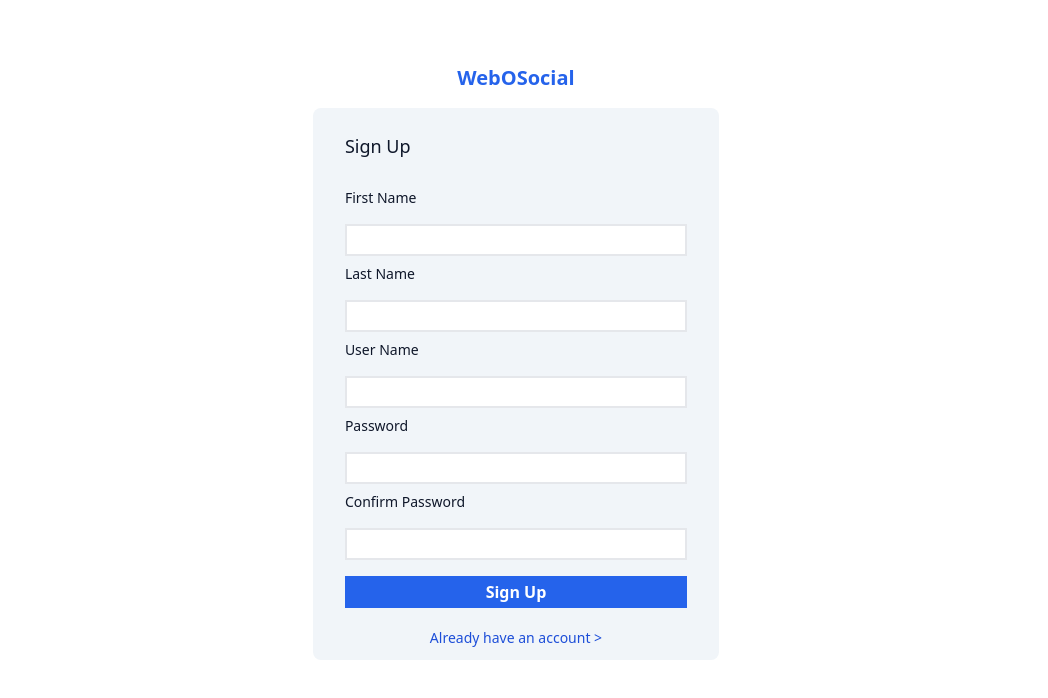
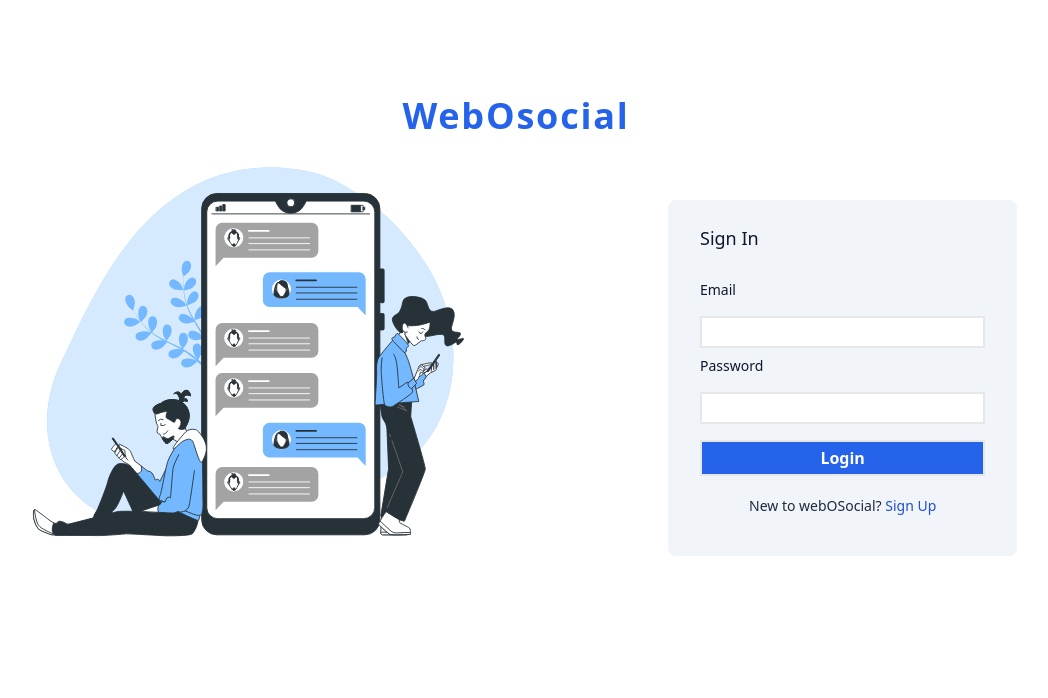
Before and after one commit to shivkadiwala20/social-feed-frontend, a React (Vite) app: page / in a window 1280 px wide. Shown: the top 698 px of the page, without its empty margins (124-1172 px from the left). Built offline with nearby package versions, Linux system fonts and the light colour scheme.

Commit message:
sign-up done

```diff
--- a/package.json
+++ b/package.json
@@ -10,13 +10,14 @@
     "preview": "vite preview"
   },
   "dependencies": {
-    "@reduxjs/toolkit": "^2.2.2",
+    "@reduxjs/toolkit": "^2.2.3",
     "react": "^18.2.0",
     "react-dom": "^18.2.0",
     "react-hook-form": "^7.51.2",
     "react-loader-spinner": "^6.1.6",
     "react-redux": "^9.1.0",
     "react-router-dom": "^6.22.3",
+    "react-spinner-loader": "^1.1.1",
     "react-toastify": "^10.0.5"
   },
   "devDependencies": {
--- a/src/App.jsx
+++ b/src/App.jsx
@@ -1,17 +1,11 @@
-import { BrowserRouter } from 'react-router-dom';
+import { RouterProvider } from 'react-router-dom';
 import './App.css';
-import SignUp from './pages/authentication/SignUp';
+
+import appRouting from './appRouting';
 // import { SignIn } from './pages/authentication/SignIn';
 
 function App() {
-  return (
-    <>
-      <BrowserRouter>
-        <SignUp />
-        {/* <SignIn /> */}
-      </BrowserRouter>
-    </>
-  );
+  return <RouterProvider router={appRouting} />;
 }
 
 export default App;
--- /dev/null
+++ b/src/appRouting.jsx
@@ -0,0 +1,16 @@
+import { createBrowserRouter } from 'react-router-dom';
+import { SignIn } from './pages/authentication/SignIn';
+import SignUp from './pages/authentication/SignUp';
+
+const appRouting = createBrowserRouter([
+  {
+    path: '/',
+    element: <SignIn />,
+  },
+  {
+    path: 'sign-up',
+    element: <SignUp />,
+  },
+]);
+
+export default appRouting;
--- a/src/pages/authentication/SignIn.jsx
+++ b/src/pages/authentication/SignIn.jsx
@@ -3,8 +3,8 @@ import { useForm } from 'react-hook-form';
 // import { useDispatch, useSelector } from "react-redux";
 // import { signInHandler } from "../../features/auth/helpers";
 // import Loader from 'react-loader-spinner';
-import 'react-toastify/dist/ReactToastify.css';
-import { ToastContainer, toast } from 'react-toastify';
+// import 'react-toastify/dist/ReactToastify.css';
+// import { ToastContainer, toast } from 'react-toastify';
 export const SignIn = () => {
   const {
     register,
@@ -19,23 +19,20 @@ export const SignIn = () => {
   // const dispatch = useDispatch();
 
   const onSubmit = (data) => {
-    if (!data.username || !data.password) {
-      toast.error('All fields are required!', {
-        position: 'top-right',
-        autoClose: 2000,
-      });
-      // alert("hi")
-    } else {
-      // dispatch(signInHandler(data));
-      console.log('data', data);
-    }
+    // if (!data.username || !data.password) {
+    //   toast.error('All fields are required!', {
+    //     position: 'top-right',
+    //     autoClose: 2000,
+    //   });
+    //   // alert("hi")
+    // } else {
+    //   // dispatch(signInHandler(data));
+    //   console.log('data', data);
+    // }
+    console.log(data);
   };
 
   // const guestUser = { username: "chrislevin22", password: "chrislevin@123" };
-
-  const formGuestSignInHandler = () => {
-    // dispatch(signInHandler(guestUser));
-  };
 
   return (
     <div className="flex flex-col justify-items-center items-center">
@@ -57,7 +54,7 @@ export const SignIn = () => {
 
           <div className="mx-auto mt-14 sm:mx-28 sm:mt-16">
             <header className="text-2xl font-bold text-center py-2 mb-2 text-blue-600 sm:hidden">
-              <Link to="/home"> WebOsocial </Link>
+              <Link to="/home"> WebOSocial </Link>
             </header>
             <div className="flex flex-col mx-auto pb-8 shadow-none min-w-max bg-slate-100 rounded-lg">
               <form
@@ -69,8 +66,8 @@ export const SignIn = () => {
                   Sign In
                 </h2>
 
-                <label className="text-sm py-1 text-slate-900">
-                  Username<span className="form_label"></span>
+                <label className="text-sm text-left py-1 text-slate-900">
+                  Email<span className="form_label"></span>
                   <input
                     {...register('username')}
                     className="py-1 px-2 w-full mt-4 rounded-none border-2 focus:outline-blue-400"
@@ -80,7 +77,7 @@ export const SignIn = () => {
                 </label>
                 {errors.username && <span>This field is required</span>}
 
-                <label className="relative text-sm py-1 text-slate-900">
+                <label className="relative text-sm text-left py-1 text-slate-900">
                   Password<span className="form_label"></span>
                   <input
                     {...register('password')}
@@ -98,18 +95,10 @@ export const SignIn = () => {
                   Login
                 </button>
 
-                <button
-                  type="button"
-                  className="my-3 text-x cursor-pointer text-center py-1 border-2 font-semibold  text-blue-700 hover:bg-slate-200"
-                  onClick={formGuestSignInHandler}
-                >
-                  Guest Login
-                </button>
-
                 <p className="my-2 text-center text-sm text-slate-800 self-center font-medium">
                   {' '}
-                  New to webOsocial?
-                  <Link className="text-blue-700" to="/signup">
+                  New to webOSocial?
+                  <Link className="text-blue-700" to="/sign-up">
                     {' '}
                     Sign Up{' '}
                   </Link>
@@ -119,7 +108,7 @@ export const SignIn = () => {
           </div>
         </div>
       </div>
-      <ToastContainer />
+      {/* <ToastContainer /> */}
     </div>
   );
 };
--- a/src/pages/authentication/SignUp.jsx
+++ b/src/pages/authentication/SignUp.jsx
@@ -1,32 +1,28 @@
 import React from 'react';
 import { Link } from 'react-router-dom';
 import { useForm } from 'react-hook-form';
-import { useRegisterMutation } from '../../store/apis/authApi';
+import { useSignUpMutation } from '../../store/apis/authApi';
+import Loader from 'react-spinner-loader';
 const SignUp = () => {
-  const { data, isLoading, isSuccess, isError } = useRegisterMutation();
+  const [signUp, { isLoading }] = useSignUpMutation();
   const {
     register,
     handleSubmit,
     formState: { errors },
-    watch,
   } = useForm({
     mode: 'onBlur',
   });
 
-  const onSubmit = (data) => {
-    {
-      isLoading && <p>Loading...</p>;
-    }
-    {
-      isSuccess && <p>Success</p>;
-    }
+  const onSubmit = async (submittedData) => {
+    console.log(submittedData);
     const body = {
-      ...data,
+      ...submittedData,
       isPrivate: true,
     };
+    console.log('body', body);
     try {
-      const response = register(body);
-      if (response.data) {
+      const response = await signUp(body);
+      if (response?.data) {
         console.log(response.data);
       } else {
         console.log(response.error);
@@ -36,7 +32,6 @@ const SignUp = () => {
     }
   };
 
-  const password = watch('password');
   return (
     <div className="flex flex-col mt-4">
       <header className="place-self-center text-xl font-bold flex py-4 text-blue-600">
@@ -44,6 +39,9 @@ const SignUp = () => {
       </header>
 
       <div className="flex flex-col pb-1 shadow-none bg-slate-100 rounded-lg w-1/4 mx-auto min-w-max">
+        <div className="z-20">
+          <Loader show={isLoading} type="body" />
+        </div>
         <form
           className="mx-8 flex flex-col"
           onSubmit={handleSubmit(onSubmit)} // Handle form submission
@@ -54,36 +52,99 @@ const SignUp = () => {
           <label className="text-sm text-left py-1 text-slate-900">
             First Name<span className="form_label"></span>
             <input
-              {...register('firstName', { required: true })}
+              {...register('firstname', {
+                required: 'First Name is required',
+                minLength: {
+                  value: 2,
+                  message: 'First name must be at least 2 characters',
+                },
+                maxLength: {
+                  value: 15,
+                  message: 'First name must be at most 15 characters',
+                },
+                pattern: {
+                  value: /^[a-zA-Z0-9]+$/,
+                  message:
+                    'First name must contain only alphanumeric characters.',
+                },
+              })}
               className="py-1 px-2 w-full mt-4 rounded-none border-2 focus:outline-blue-400"
               type="text"
+              placeholder="Enter your first name"
             />
-            {errors.firstName && (
-              <span className="text-red-400">This field is required</span>
+            {errors.firstname && (
+              <span className="text-red-400">{errors.firstname?.message}</span>
             )}
           </label>
 
           <label className="text-sm  text-left py-1 text-slate-900">
             Last Name<span className="form_label"></span>
             <input
-              {...register('lastName', { required: true })}
+              {...register('lastname', {
+                required: 'Last Name is required',
+                minLength: {
+                  value: 2,
+                  message: 'Last name must be at least 2 characters',
+                },
+                maxLength: {
+                  value: 15,
+                  message: 'Last name must be at most 15 characters',
+                },
+                pattern: {
+                  value: /^[a-zA-Z0-9]+$/,
+                  message:
+                    'Last name must contain only alphanumeric characters.',
+                },
+              })}
               className="py-1 px-2 w-full mt-4 rounded-none border-2 focus:outline-blue-400"
               type="text"
+              placeholder="Enter your last name"
             />
-            {errors.lastName && (
-              <span className="text-red-400">This field is required</span>
+            {errors.lastname && (
+              <span className="text-red-400">{errors.lastname?.message}</span>
             )}
           </label>
-
+          <label className="text-sm text-left py-1 text-slate-900">
+            Email<span className="form_label"></span>
+            <input
+              {...register('email', {
+                required: true,
+                pattern: /^[a-zA-Z0-9._%+-]+@[a-zA-Z0-9.-]+\.[a-zA-Z]{2,}$/,
+              })}
+              className="py-1 px-2 w-full mt-4 rounded-none border-2 focus:outline-blue-400"
+              type="email"
+              placeholder="Enter your email"
+            />
+            {errors.email && (
+              <span className="text-red-400">
+                Please enter a valid email address
+              </span>
+            )}
+          </label>
           <label className="text-sm text-left py-1 text-slate-900">
             User Name<span className="form_label"></span>
             <input
-              {...register('username', { required: true })}
+              {...register('username', {
+                required: 'Username is required',
+                minLength: {
+                  value: 6,
+                  message: 'Username is too short - should be 6 chars minimum',
+                },
+                maxLength: {
+                  value: 30,
+                  message: 'Username is too long - should be 30 chars maximum',
+                },
+                pattern: {
+                  value: /^[a-z][a-z0-9_]*$/,
+                  message: 'Username must contain only alphanumeric characters',
+                },
+              })}
               className="py-1 px-2 w-full mt-4 rounded-none border-2 focus:outline-blue-400"
               type="text"
+              placeholder="Enter your user name"
             />
             {errors.username && (
-              <span className="text-red-400">This field is required</span>
+              <span className="text-red-400">{errors.username?.message}</span>
             )}
           </label>
 
@@ -91,8 +152,15 @@ const SignUp = () => {
             Password<span className="form_label"></span>
             <input
               {...register('password', {
-                required: true,
-                minLength: 6,
+                required: 'Password is required',
+                minLength: {
+                  value: 8,
+                  message: 'The password must be at least 8 characters',
+                },
+                maxLength: {
+                  value: 15,
+                  message: 'The password can be at most 15 characters',
+                },
               })}
               className="py-1 px-2 w-full mt-4 rounded-none border-2 focus:outline-blue-400"
               type="password"
@@ -107,7 +175,7 @@ const SignUp = () => {
             )}
           </label>
 
-          <label className="text-sm text-left py-1 text-slate-900">
+          {/* <label className="text-sm text-left py-1 text-slate-900">
             Confirm Password<span className="form_label"></span>
             <input
               {...register('confirmPassword', {
@@ -125,7 +193,7 @@ const SignUp = () => {
               errors.confirmPassword.type === 'validate' && (
                 <span className="text-red-400">Passwords do not match</span>
               )}
-          </label>
+          </label> */}
 
           <button
             type="submit"
--- a/src/store/apis/authApi.js
+++ b/src/store/apis/authApi.js
@@ -1,14 +1,18 @@
 import { createApi, fetchBaseQuery } from '@reduxjs/toolkit/query/react';
 
 export const authApi = createApi({
+  reducerPath: "api",
   baseQuery: fetchBaseQuery({ baseUrl: 'http://localhost:5000/' }),
   endpoints: (builder) => ({
-    register: builder.mutation({
-      query: (user) => ({
+    signUp: builder.mutation({
+      query: (user) => {
+        console.log({user})
+       return {
         url: '/sign-up',
         method: 'POST',
         body: user,
-      }),
+       }
+      },
       inValidatesTags: ['User'],
     }),
     login: builder.mutation({
@@ -21,4 +25,4 @@ export const authApi = createApi({
   }),
 });
 
-export const { useRegisterMutation, useLoginMutation } = authApi;
+export const { useSignUpMutation, useLoginMutation } = authApi;
```
Also changed, not shown: 1 other file (tests, documents, lock files or other folders).
